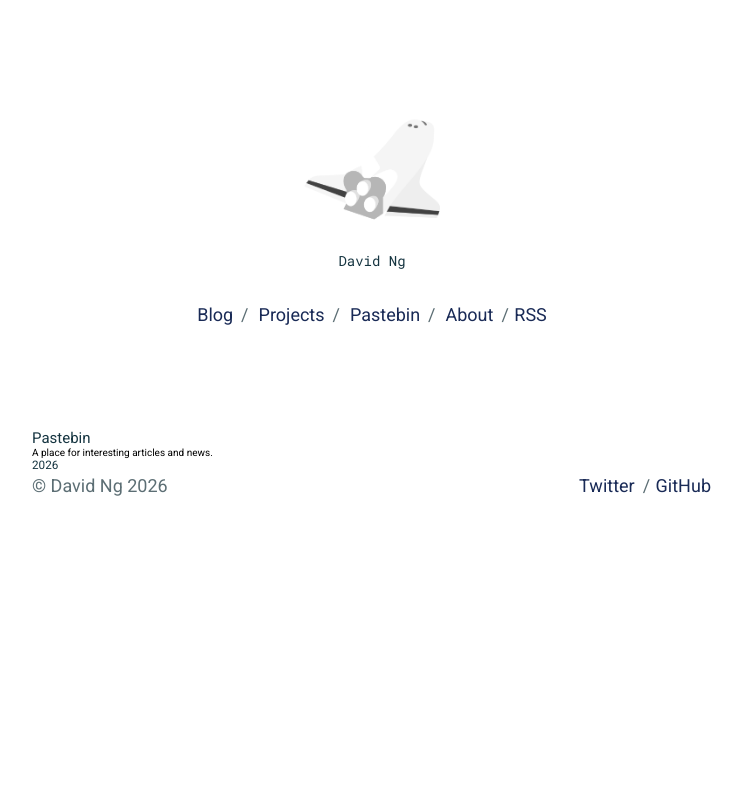
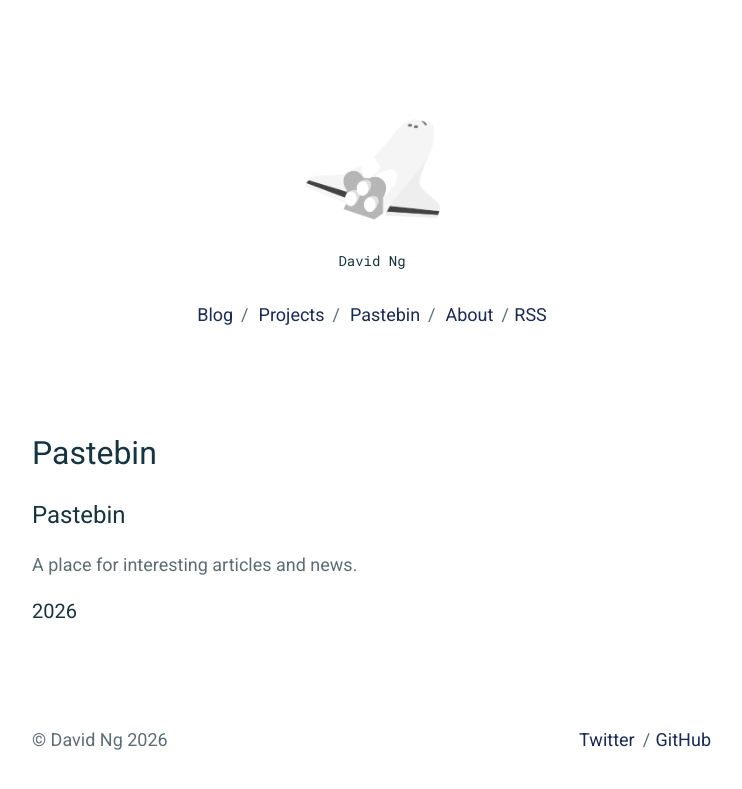
Before and after one commit to david90/paper, a Jekyll site: the page built from _pages/links.md, in a window 1280 px wide. Shown: the top 789 px of the page, without its empty margins (268-1010 px from the left). Built offline with Jekyll 4.4.1, drawn with Linux system fonts in a browser that asks for light colours; our own code applies the rules of GitHub Pages for plain Markdown files.

Commit message:
Update links.md

```diff
--- a/_pages/links.md
+++ b/_pages/links.md
@@ -1,3 +1,9 @@
+---
+layout: content
+title: Pastebin
+permalink: /links/
+---
+
 ## Pastebin
 
 A place for interesting articles and news.
```
